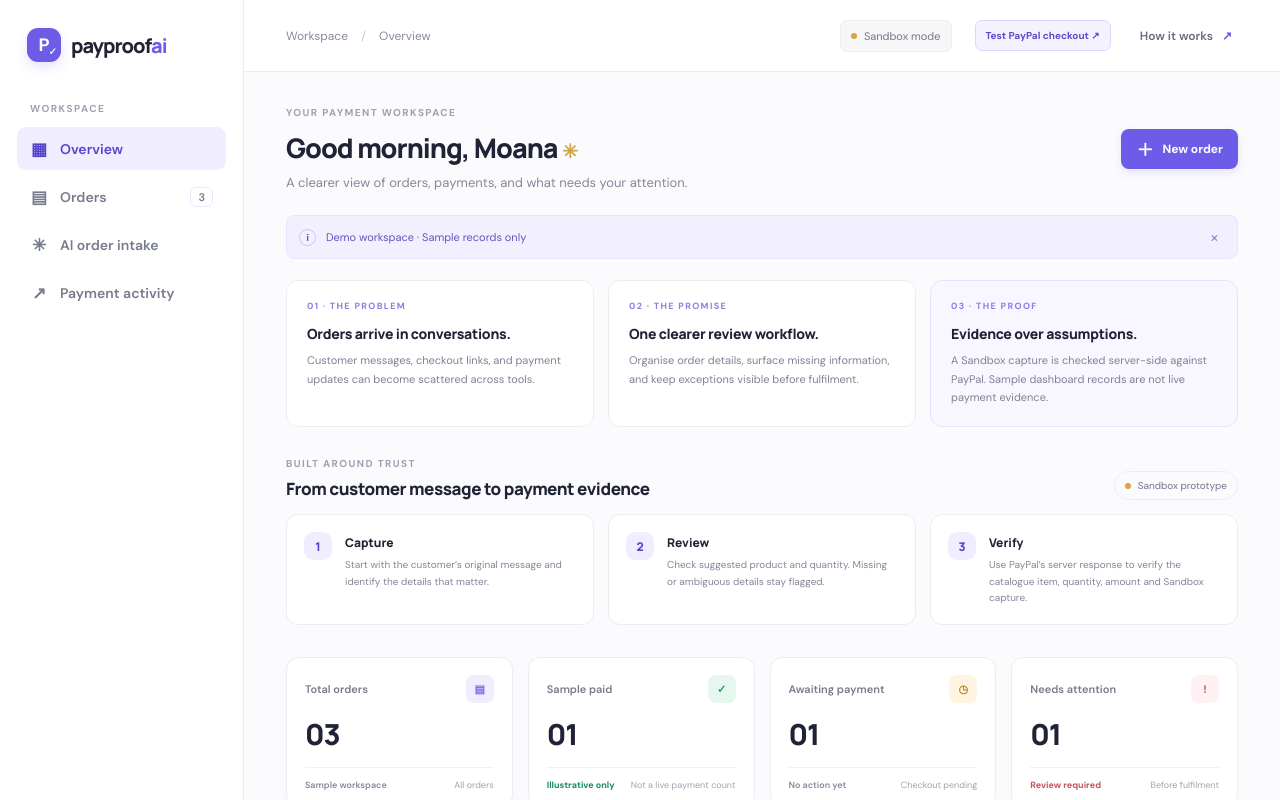
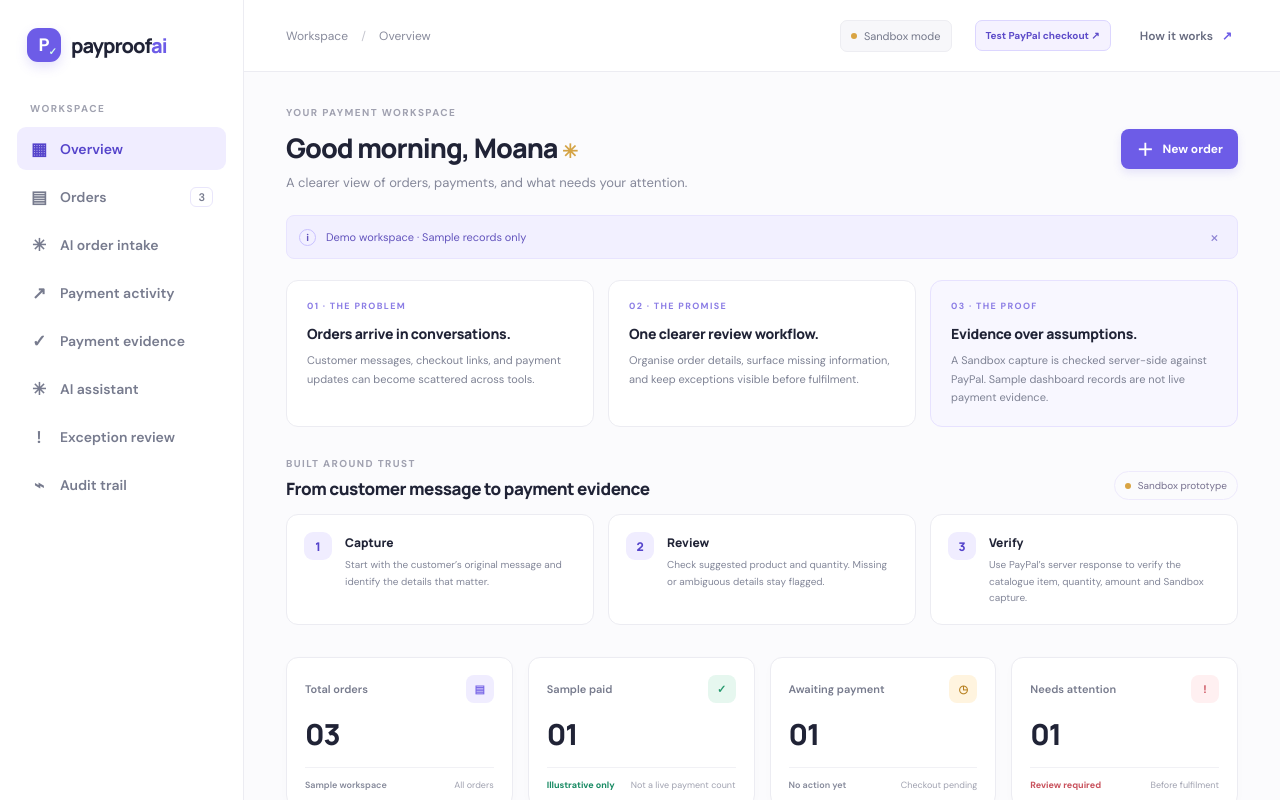
Before and after one commit to Moana-star/payproof-ai, a Next.js app: page / in a window 1280 px wide. Shown: the top 800 px of the page. Built offline with nearby package versions, Linux system fonts and the light colour scheme.

Commit message:
Link dashboard navigation to payment operations pages

```diff
--- a/app/page.tsx
+++ b/app/page.tsx
@@ -146,6 +146,10 @@ export default function Home() {
           <a className="nav-item" href="#orders"><span className="nav-icon">▤</span> Orders <span className="nav-count">{orders.length}</span></a>
           <a className="nav-item" href="#intake"><span className="nav-icon">✳</span> AI order intake</a>
           <a className="nav-item" href="#activity"><span className="nav-icon">↗</span> Payment activity</a>
+          <a className="nav-item" href="/payments"><span className="nav-icon">✓</span> Payment evidence</a>
+          <a className="nav-item" href="/assistant"><span className="nav-icon">✳</span> AI assistant</a>
+          <a className="nav-item" href="/exceptions"><span className="nav-icon">!</span> Exception review</a>
+          <a className="nav-item" href="/audit"><span className="nav-icon">⌁</span> Audit trail</a>
         </nav>
         <div className="sidebar-bottom">
           <div className="trust-card">
```
